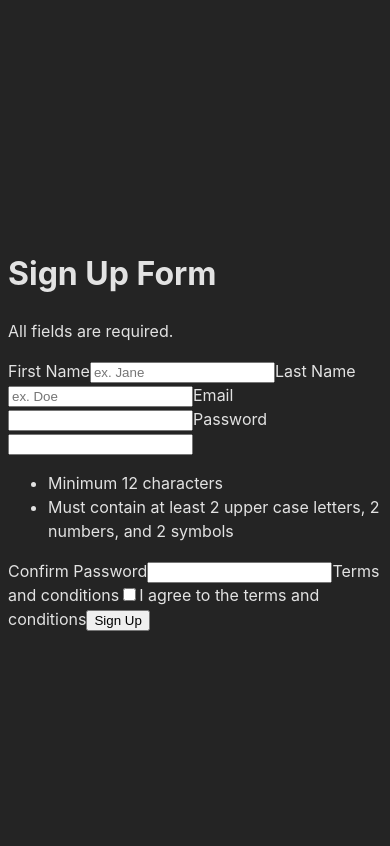
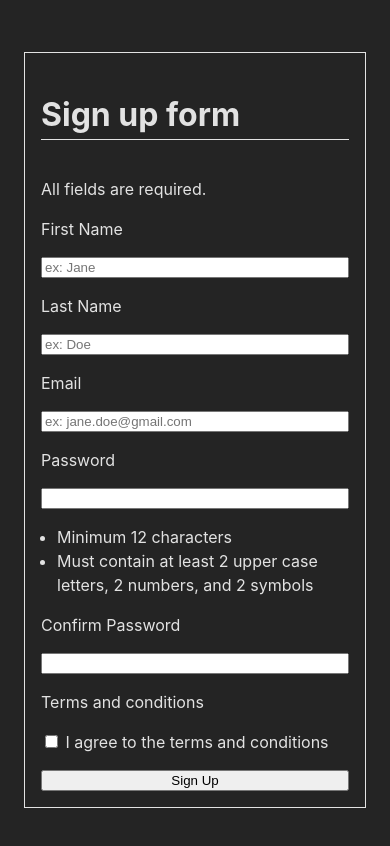
Before and after one commit to blabash/SpringerNatureAssignment, a React (Vite) app: page / in a window 390 px wide. Shown: the top 846 px of the page. Built offline with nearby package versions, Linux system fonts and the light colour scheme.

Commit message:
Add initial mobile layout

```diff
--- a/src/App.scss
+++ b/src/App.scss
@@ -5,6 +5,12 @@
 *::before,
 *::after {
   box-sizing: border-box;
+}
+
+ul,
+ol {
+  margin: 0;
+  padding: 0;
 }
 
 /* For images to not be able to exceed their container */
@@ -15,13 +21,18 @@ img {
 /* ========== Root Styling / Variables ========== */
 
 :root {
+  --color-primary: rgba(255, 255, 255, 0.87);
+
+  --padding-1x: 1em;
+
   font-family: Inter, system-ui, Avenir, Helvetica, Arial, sans-serif;
   line-height: 1.5;
   font-weight: 400;
 
   color-scheme: light dark;
-  color: rgba(255, 255, 255, 0.87);
+  color: var(--color-primary);
   background-color: #242424;
+
 
   font-synthesis: none;
   text-rendering: optimizeLegibility;
@@ -41,12 +52,33 @@ img {
   place-items: center;
 }
 
+.main-container {
+  display: grid;
+  grid-auto-flow: row;
+  width: min(45ch, 100% - 2rem);
+  padding: var(--padding-1x);
+  border: 1px solid var(--color-primary);
+}
+
+.form-container {
+  display: grid;
+  grid-auto-flow: row;
+  gap: var(--padding-1x);
+}
 
 /* ========== Elements ========== */
+
+h1 {
+  border-bottom: 1px solid var(--color-primary);
+}
+
 
 
 /* ========== Components ========== */
 
+.form__password-reqs {
+  margin-left: var(--padding-1x)
+}
 
 /* ========== Media Queries ========== */
 
--- a/src/components/SignUpForm.tsx
+++ b/src/components/SignUpForm.tsx
@@ -6,16 +6,16 @@ export const SignUpForm = (props: Props) => {
   const handleSubmit = () => {};
 
   return (
-    <main>
-      <h1>Sign Up Form</h1>
+    <main className="main-container">
+      <h1>Sign up form</h1>
       <p>All fields are required.</p>
-      <form onSubmit={handleSubmit}>
+      <form className="form-container" onSubmit={handleSubmit}>
         <label htmlFor="first-name">First Name</label>
         <input
           type="text"
           name="name"
           id="first-name"
-          placeholder="ex. Jane"
+          placeholder="ex: Jane"
           required
         />
         <label htmlFor="last-name">Last Name</label>
@@ -23,7 +23,7 @@ export const SignUpForm = (props: Props) => {
           type="text"
           name="name"
           id="last-name"
-          placeholder="ex. Doe"
+          placeholder="ex: Doe"
           required
         />
         <label htmlFor="email">Email</label>
@@ -31,30 +31,34 @@ export const SignUpForm = (props: Props) => {
           type="email"
           name="email"
           id="email"
+          placeholder="ex: jane.doe@gmail.com"
           pattern="[a-z0-9._%+\-]+@[a-z0-9.\-]+\.[a-z]{2,}$"
           required
         />
         <label htmlFor="password">Password</label>
-        <div>
-          <input type="password" name="password" id="password" required />
-          <ul>
+        <input
+          type="password"
+          name="password"
+          id="password"
+          pattern=""
+          required
+        />
+        <ul className="form__password-reqs">
           <li>Minimum 12 characters</li>
           <li>
-              Must contain at least 2 upper case letters, 2 numbers, and 2
-              symbols
+            Must contain at least 2 upper case letters, 2 numbers, and 2 symbols
           </li>
         </ul>
-        </div>
         <label htmlFor="confirm-password">Confirm Password</label>
         <input type="password" name="password" id="confirm-password" required />
         <label htmlFor="terms-conditions">Terms and conditions</label>
+        <label htmlFor="terms-conditions">
           <input
             type="checkbox"
             name="terms-conditions"
             id="terms-conditions"
             required
-        />
-        <label htmlFor="terms-conditions">
+          />{" "}
           I agree to the terms and conditions
         </label>
         <button type="submit">Sign Up</button>
```
Lines whose indentation alone changed are shown as unchanged.
